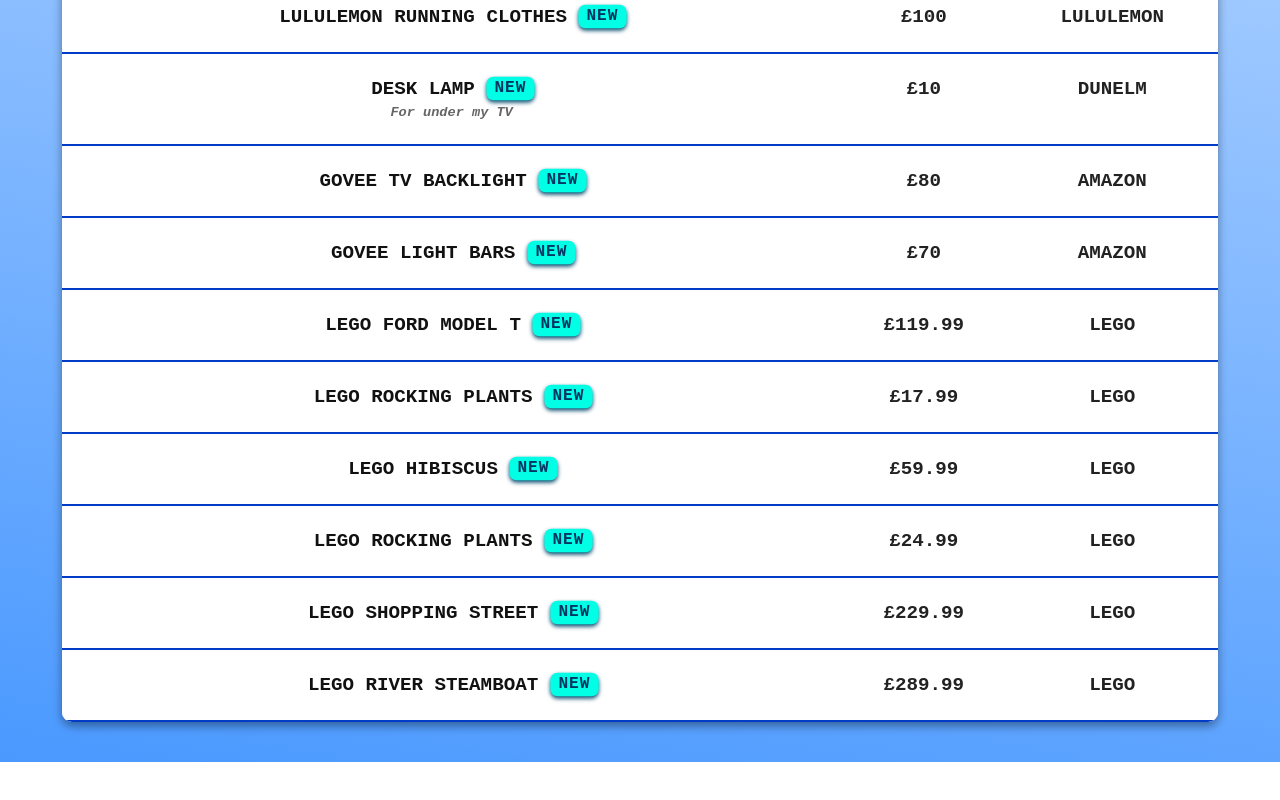
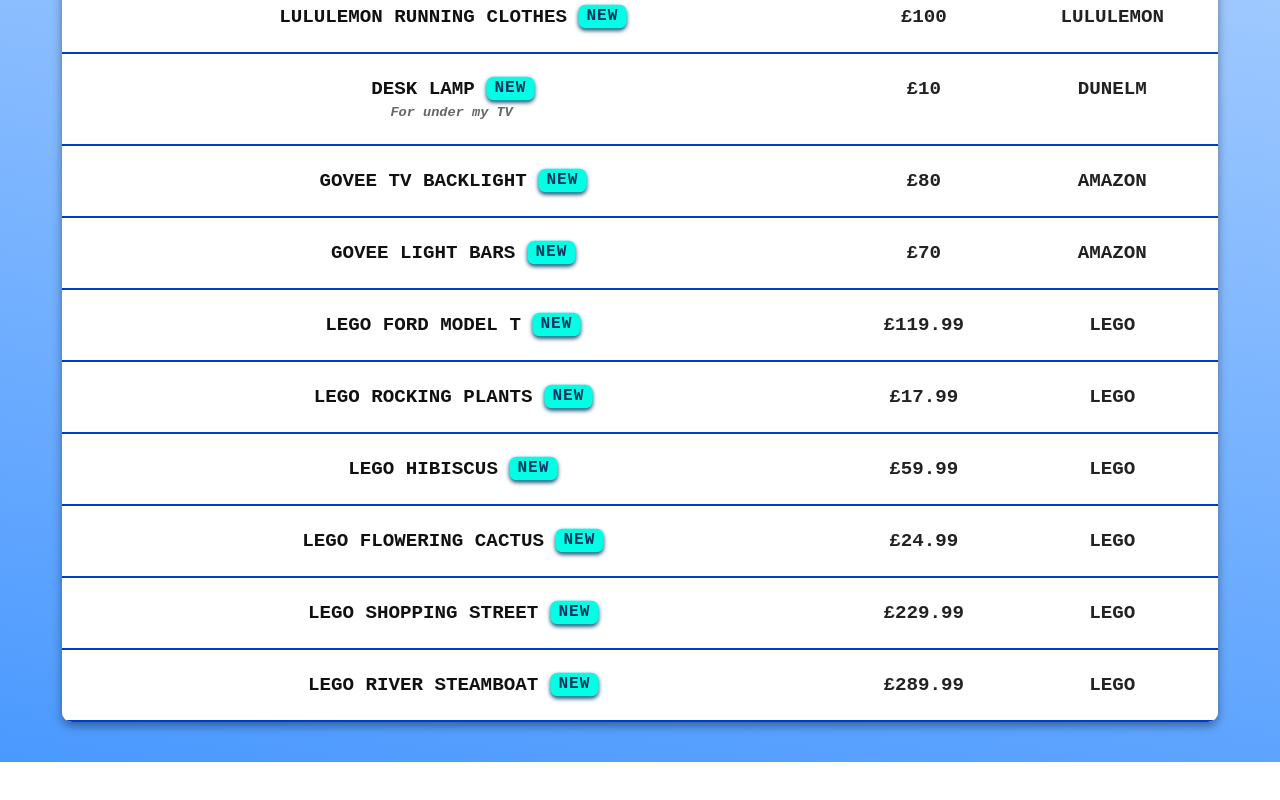
Before and after one commit to Markuff1/ChristmasList, a React (Vite) app: page / in a window 1280 px wide. Shown: the part 1267-2067 px from the top of the page. Built offline with nearby package versions, Linux system fonts and the light colour scheme.

Commit message:
Fixed name issue

```diff
--- a/src/pages/BirthdayList.tsx
+++ b/src/pages/BirthdayList.tsx
@@ -36,7 +36,7 @@
     { name: "Lego Ford Model T", price: "£119.99", shop: "Lego", Weblink: "https://www.lego.com/en-gb/product/ford-model-t-11376", isNew: true, },
     { name: "Lego Rocking Plants", price: "£17.99", shop: "Lego", Weblink: "https://www.lego.com/en-gb/product/rocking-plants-11506", isNew: true, },
     { name: "Lego Hibiscus", price: "£59.99", shop: "Lego", Weblink: "https://www.lego.com/en-gb/product/hibiscus-10372", isNew: true, },
-    { name: "Lego Rocking Plants", price: "£24.99", shop: "Lego", Weblink: "https://www.lego.com/en-gb/product/flowering-cactus-11509", isNew: true, },
+    { name: "Lego Flowering Cactus", price: "£24.99", shop: "Lego", Weblink: "https://www.lego.com/en-gb/product/flowering-cactus-11509", isNew: true, },
     { name: "Lego Shopping Street", price: "£229.99", shop: "Lego", Weblink: "https://www.lego.com/en-gb/product/shopping-street-11371", isNew: true, },
     { name: "Lego River Steamboat", price: "£289.99", shop: "Lego", Weblink: "https://www.lego.com/en-gb/product/river-steamboat-21356", isNew: true, },
     /*{ name: "", price: "", shop: "", Weblink: "", isNew: true, },*/
```
